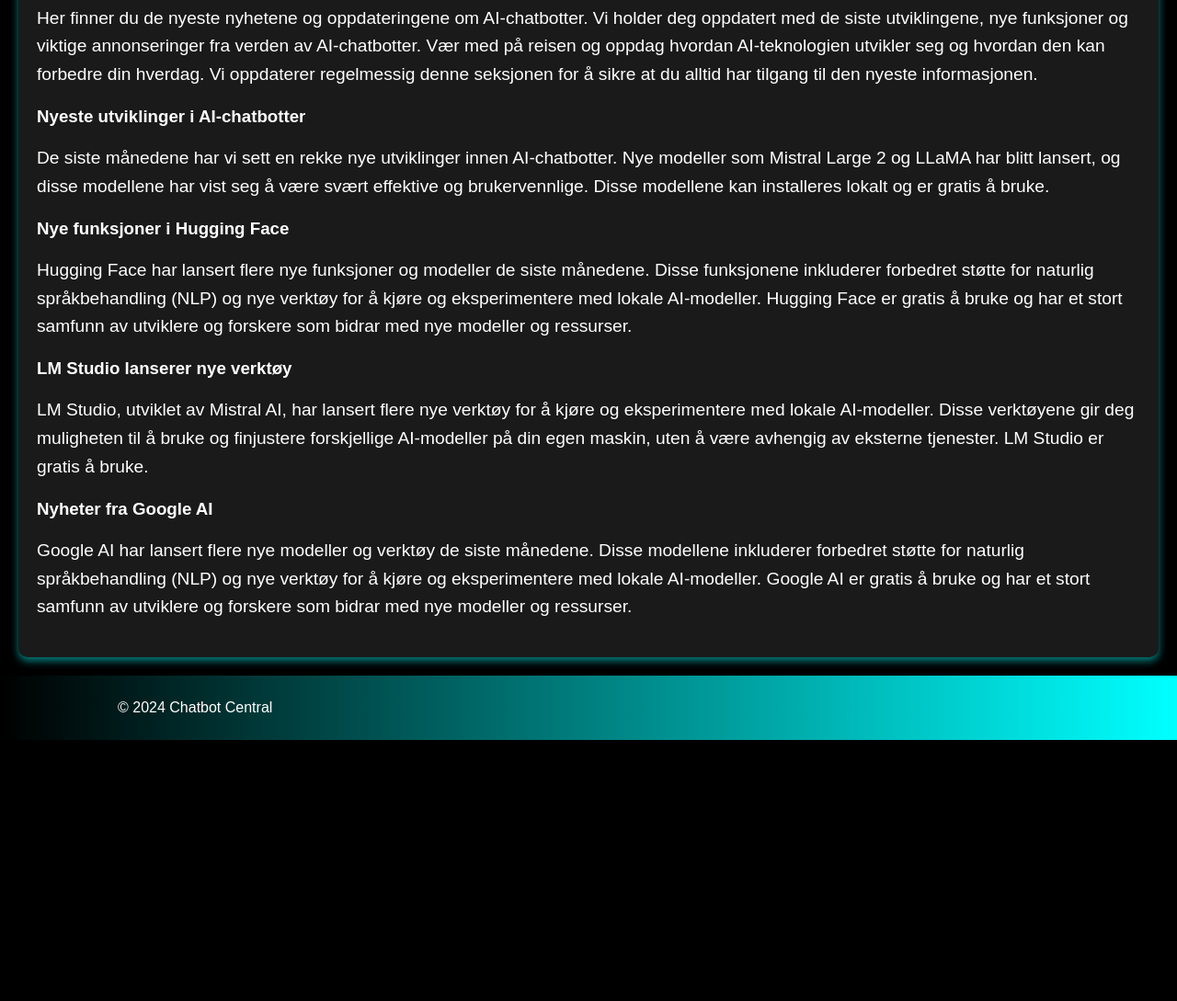
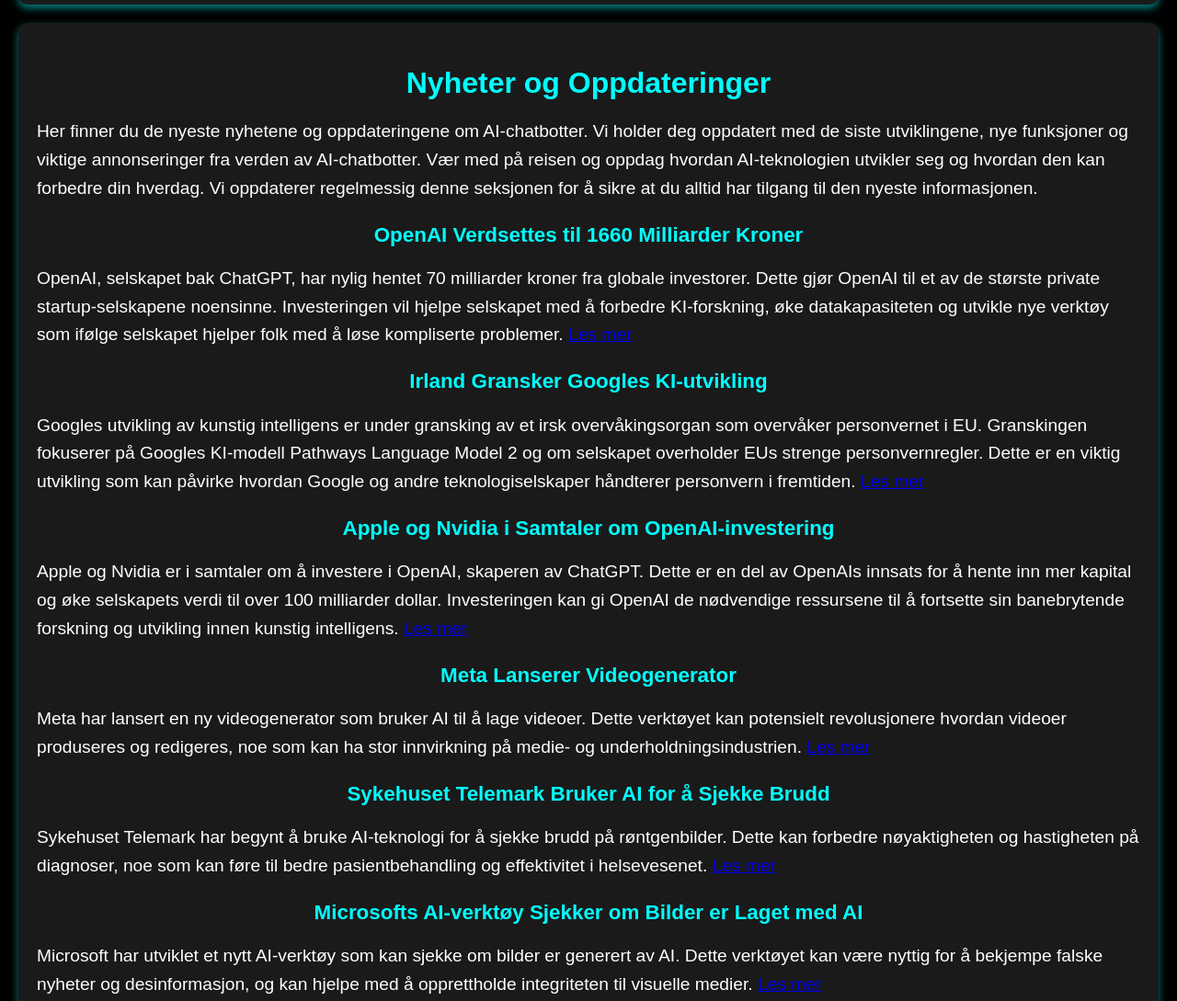
Before and after one commit to Frank-home74/ChatbotCentral, a plain HTML site: page nyheter.html in a window 1280 px wide. Shown: the part 744-1833 px from the top of the page at 92% size. Before the commit the page ends 1549 px from the top, so only its background shows below. Drawn offline with Linux system fonts and the light colour scheme.

Commit message:
oppdatering innhold

```diff
--- a/nyheter.html
+++ b/nyheter.html
@@ -20,7 +20,7 @@
             </div>
             <ul id="navList">
                 <li><a href="index.html">Hjem</a></li>
-                <li><a href="introduksjon.html">Introduksjon</a></li>
+                <li><a href="introduksjon.html">AI Hub</a></li>
                 <li><a href="nyheter.html">Nyheter og Oppdateringer</a></li>
                 <li><a href="lokale.html">Lokale Modeller</a></li>
                 <li><a href="apne-modeller.html">Åpne Modeller</a></li>
@@ -31,8 +31,6 @@
 
     <main>
         <section id="nyheter-og-oppdateringer" class="section">
-
-
             <h2>Nyheter og Oppdateringer</h2>
             <div class="model-box">
                 <h3><span class="span-red">NYHET:</span> Den mest avanserte bildegeneratoren er nå på Poe</h3>
@@ -42,27 +40,45 @@
                     Vi har også lagt til FLUX1.1 [pro] som en basebot, slik at du kan designe dine egne tilpassede prompter og serverbots for å hjelpe deg med å generere bilder i dine unike stiler.</p>
                 <a href="https://poe.com/FLUX-pro-1.1" class="button" target="_blank">Besøk Poe</a>
             </div>
+        </section>
+        <section id="nyheter-og-oppdateringer" class="section">
+            <h2>Nyheter og Oppdateringer</h2>
             <p>Her finner du de nyeste nyhetene og oppdateringene om AI-chatbotter. Vi holder deg oppdatert med de siste utviklingene, nye funksjoner og viktige annonseringer fra verden av AI-chatbotter. Vær med på reisen og oppdag hvordan AI-teknologien utvikler seg og hvordan den kan forbedre din hverdag. Vi oppdaterer regelmessig denne seksjonen for å sikre at du alltid har tilgang til den nyeste informasjonen.</p>
 
-            <div class="news-container">
-                <div class="news-box">
-                    <h3>Nyeste utviklinger i AI-chatbotter</h3>
-                    <p>De siste månedene har vi sett en rekke nye utviklinger innen AI-chatbotter. Nye modeller som Mistral Large 2 og LLaMA har blitt lansert, og disse modellene har vist seg å være svært effektive og brukervennlige. Disse modellene kan installeres lokalt og er gratis å bruke.</p>
-                </div>
-                <div class="news-box">
-                    <h3>Nye funksjoner i Hugging Face</h3>
-                    <p>Hugging Face har lansert flere nye funksjoner og modeller de siste månedene. Disse funksjonene inkluderer forbedret støtte for naturlig språkbehandling (NLP) og nye verktøy for å kjøre og eksperimentere med lokale AI-modeller. Hugging Face er gratis å bruke og har et stort samfunn av utviklere og forskere som bidrar med nye modeller og ressurser.</p>
-                </div>
-                <div class="news-box">
-                    <h3>LM Studio lanserer nye verktøy</h3>
-                    <p>LM Studio, utviklet av Mistral AI, har lansert flere nye verktøy for å kjøre og eksperimentere med lokale AI-modeller. Disse verktøyene gir deg muligheten til å bruke og finjustere forskjellige AI-modeller på din egen maskin, uten å være avhengig av eksterne tjenester. LM Studio er gratis å bruke.</p>
-                </div>
-                <div class="news-box">
-                    <h3>Nyheter fra Google AI</h3>
-                    <p>Google AI har lansert flere nye modeller og verktøy de siste månedene. Disse modellene inkluderer forbedret støtte for naturlig språkbehandling (NLP) og nye verktøy for å kjøre og eksperimentere med lokale AI-modeller. Google AI er gratis å bruke og har et stort samfunn av utviklere og forskere som bidrar med nye modeller og ressurser.</p>
-                </div>
+            <div>
+              <h3>OpenAI Verdsettes til 1660 Milliarder Kroner</h3>
+              <p>OpenAI, selskapet bak ChatGPT, har nylig hentet 70 milliarder kroner fra globale investorer. Dette gjør OpenAI til et av de største private startup-selskapene noensinne. Investeringen vil hjelpe selskapet med å forbedre KI-forskning, øke datakapasiteten og utvikle nye verktøy som ifølge selskapet hjelper folk med å løse kompliserte problemer. <a href="https://www.nrk.no/nyheter/openai-verdsettes-til-1660-milliarder-kroner-1.16123456">Les mer</a></p>
             </div>
-        </section>
+
+            <div>
+              <h3>Irland Gransker Googles KI-utvikling</h3>
+              <p>Googles utvikling av kunstig intelligens er under gransking av et irsk overvåkingsorgan som overvåker personvernet i EU. Granskingen fokuserer på Googles KI-modell Pathways Language Model 2 og om selskapet overholder EUs strenge personvernregler. Dette er en viktig utvikling som kan påvirke hvordan Google og andre teknologiselskaper håndterer personvern i fremtiden. <a href="https://www.nrk.no/nyheter/irland-gransker-googles-ki-utvikling-1.16123457">Les mer</a></p>
+            </div>
+
+            <div>
+              <h3>Apple og Nvidia i Samtaler om OpenAI-investering</h3>
+              <p>Apple og Nvidia er i samtaler om å investere i OpenAI, skaperen av ChatGPT. Dette er en del av OpenAIs innsats for å hente inn mer kapital og øke selskapets verdi til over 100 milliarder dollar. Investeringen kan gi OpenAI de nødvendige ressursene til å fortsette sin banebrytende forskning og utvikling innen kunstig intelligens. <a href="https://www.nrk.no/nyheter/apple-og-nvidia-i-samtaler-om-openai-investering-1.16123458">Les mer</a></p>
+            </div>
+
+            <div>
+              <h3>Meta Lanserer Videogenerator</h3>
+              <p>Meta har lansert en ny videogenerator som bruker AI til å lage videoer. Dette verktøyet kan potensielt revolusjonere hvordan videoer produseres og redigeres, noe som kan ha stor innvirkning på medie- og underholdningsindustrien. <a href="https://www.nrk.no/nyheter/meta-lanserer-videogenerator-1.16123459">Les mer</a></p>
+            </div>
+
+            <div>
+              <h3>Sykehuset Telemark Bruker AI for å Sjekke Brudd</h3>
+              <p>Sykehuset Telemark har begynt å bruke AI-teknologi for å sjekke brudd på røntgenbilder. Dette kan forbedre nøyaktigheten og hastigheten på diagnoser, noe som kan føre til bedre pasientbehandling og effektivitet i helsevesenet. <a href="https://www.nrk.no/nyheter/sykehuset-telemark-bruker-ai-for-a-sjekke-brudd-1.16123460">Les mer</a></p>
+            </div>
+
+            <div>
+              <h3>Microsofts AI-verktøy Sjekker om Bilder er Laget med AI</h3>
+              <p>Microsoft har utviklet et nytt AI-verktøy som kan sjekke om bilder er generert av AI. Dette verktøyet kan være nyttig for å bekjempe falske nyheter og desinformasjon, og kan hjelpe med å opprettholde integriteten til visuelle medier. <a href="https://www.nrk.no/nyheter/microsofts-ai-verktoy-sjekker-om-bilder-er-laget-med-ai-1.16123461">Les mer</a></p>
+            </div>
+          </section>
+
+
+
+
 
     </main>
 
--- a/style.css
+++ b/style.css
@@ -62,6 +62,13 @@
 .section h2 {
     color: var(--text-color);
     font-size: 2rem;
+    margin-bottom: 0.625rem; /* 10px / 16px */
+    text-align: center; /* Center all h2 elements */
+}
+
+.section h3 {
+    color: var(--text-color);
+    font-size: 1.4rem;
     margin-bottom: 0.625rem; /* 10px / 16px */
     text-align: center; /* Center all h2 elements */
 }
```
Also changed, not shown: apne-modeller.html (+1 -1 lines), bildemodeller.html (+1 -1 lines), index.html (+1 -2 lines), introduksjon.html (+9 -3 lines), lokale.html (+1 -1 lines).
